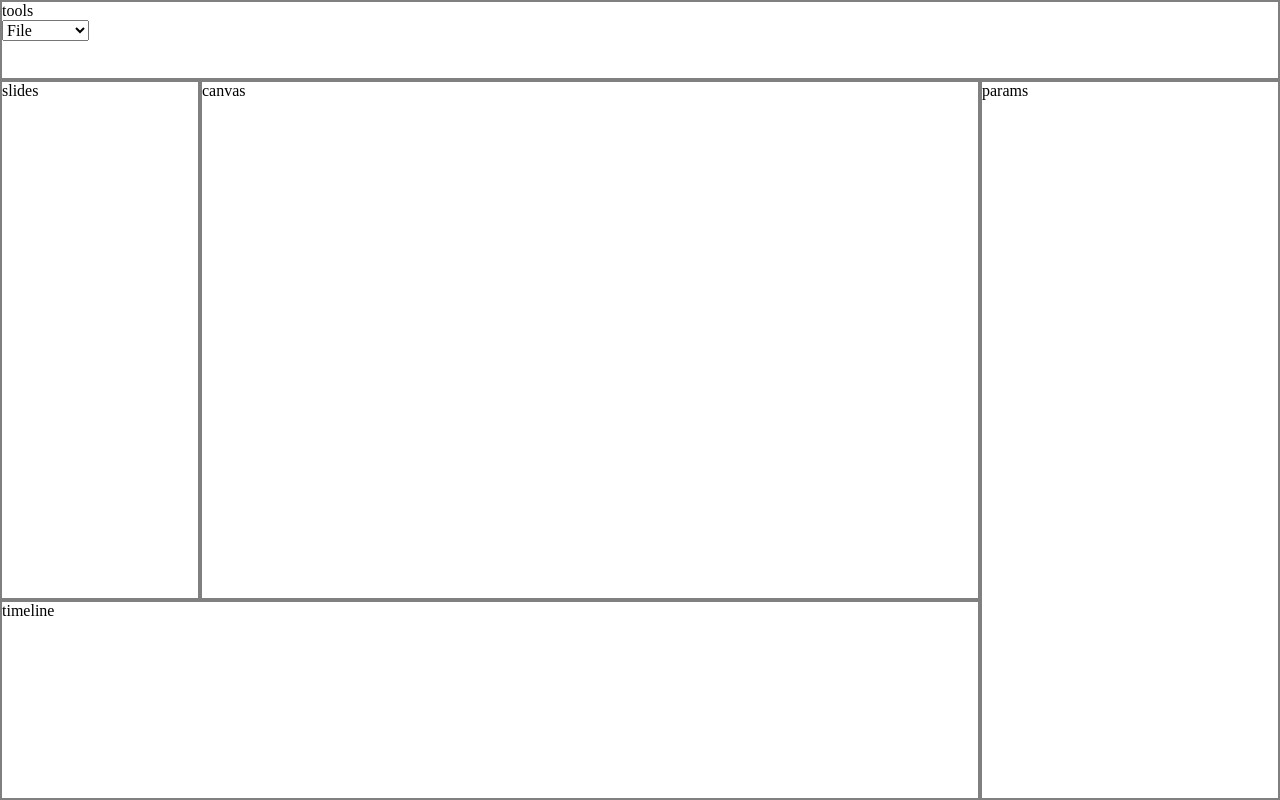
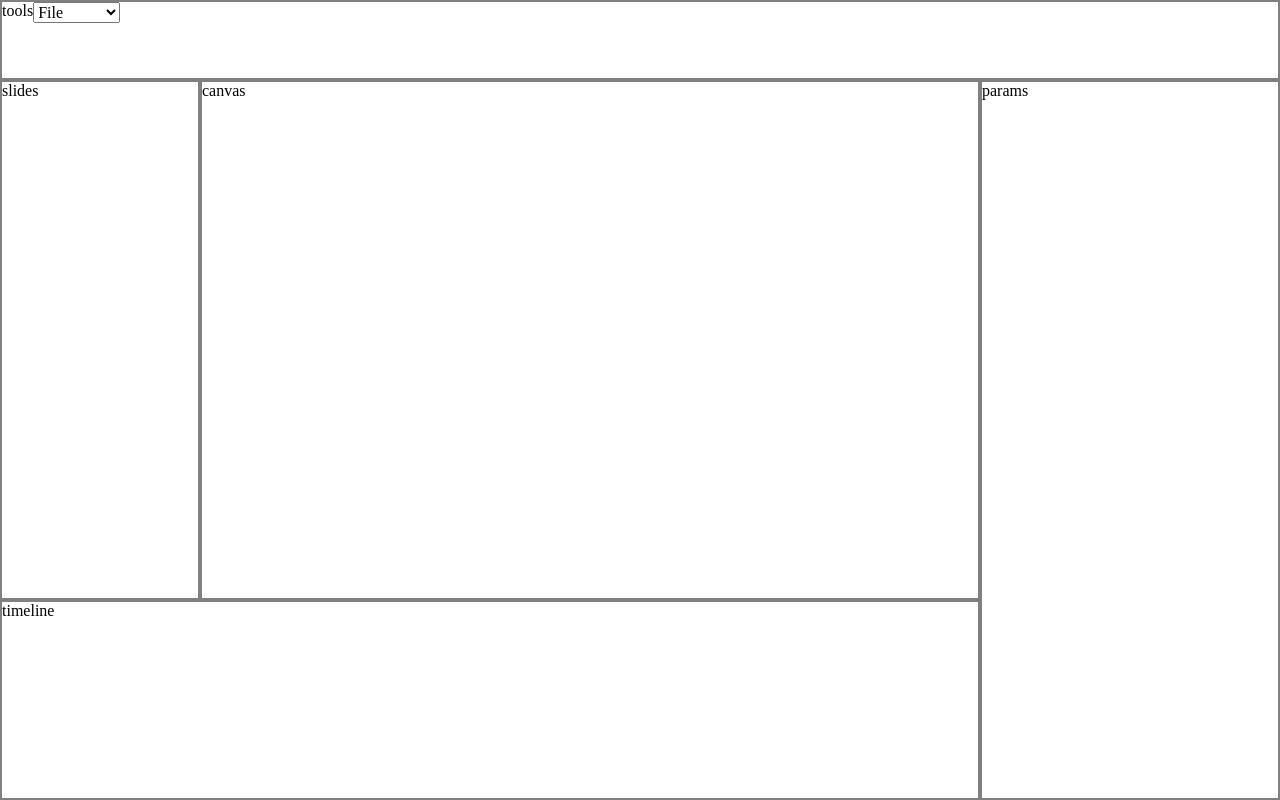
Before and after one commit to kvazimode/capticlone-desktop, a React app: page / in a window 1280 px wide. Built offline with nearby package versions, Linux system fonts and the light colour scheme.

Commit message:
styles for blocks on panel~

```diff
--- /dev/null
+++ b/public/css/blocks.css
@@ -0,0 +1,5 @@
+.block {
+    padding: 5px;
+    margin: 5px;
+    border: 2px dashed green;
+}
--- /dev/null
+++ b/public/css/inputs.css
@@ -0,0 +1,3 @@
+.button-zoom {
+    margin: 0 5px;
+}
--- a/public/css/panels.css
+++ b/public/css/panels.css
@@ -12,6 +12,7 @@
 .panel-tools {
     grid-column-start: 1;
     grid-column-end: 4;
+    display: flex;
 }
 
 .panel-timeline {
```
